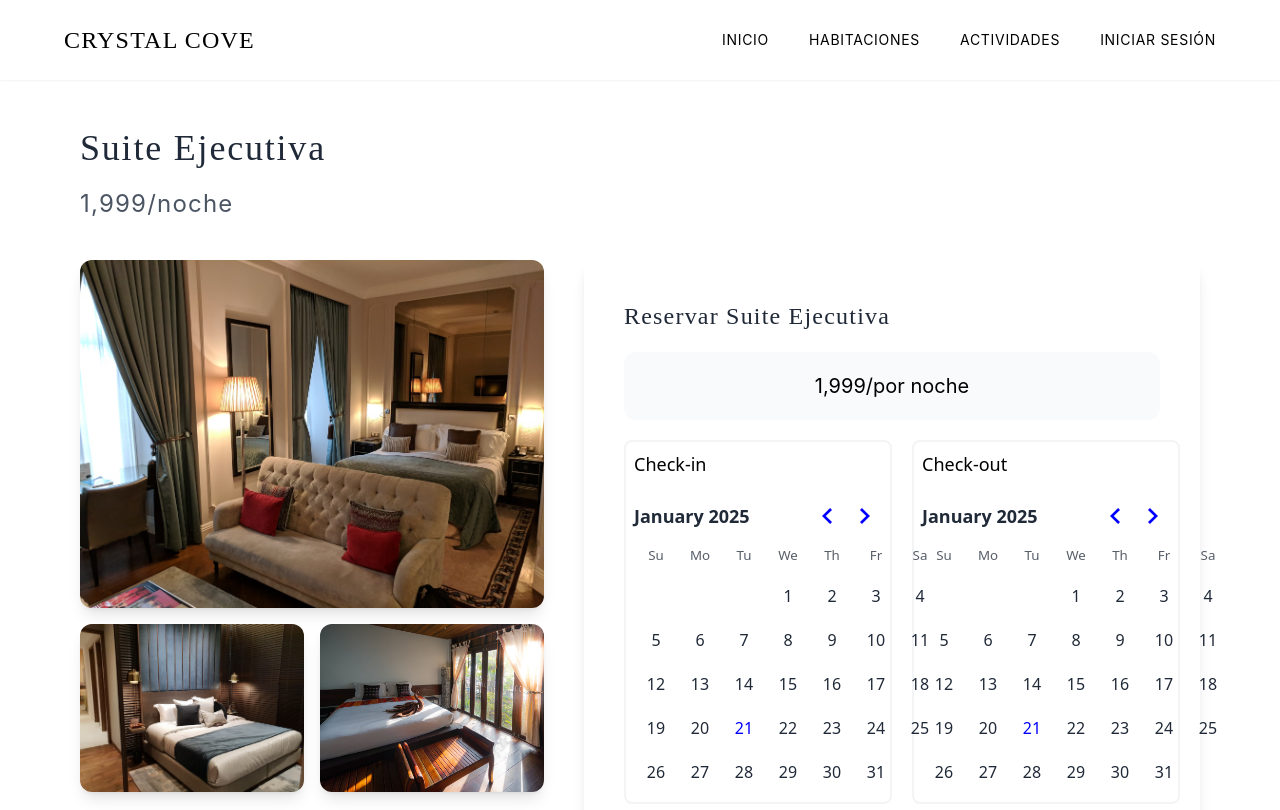
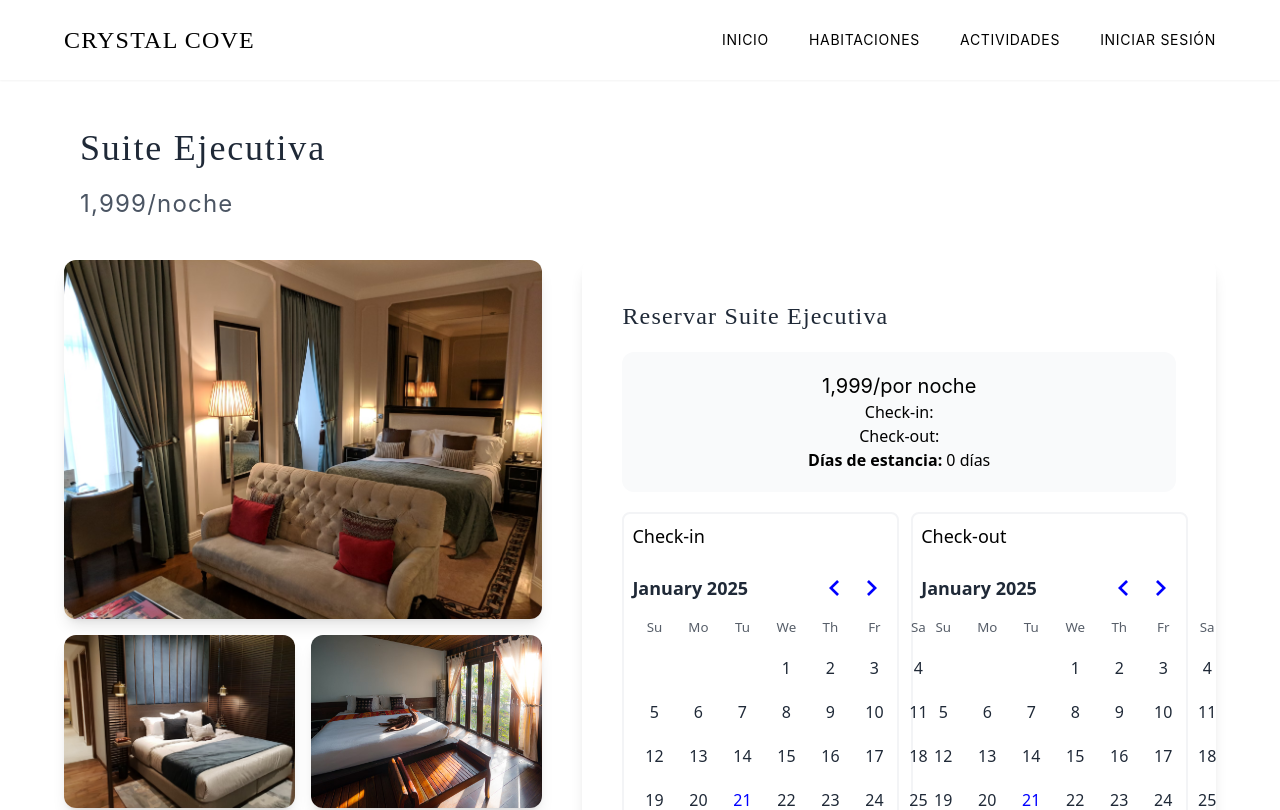
Before and after one commit to Robert-29/Reservaciones-de-Hotel, a React (Vite) app: page /reservar in a window 1280 px wide. Shown: the top 810 px of the page. Built offline with nearby package versions, Linux system fonts and the light colour scheme.

Commit message:
Funcionalidad del calendario

```diff
--- a/src/index.css
+++ b/src/index.css
@@ -9,7 +9,15 @@
 /* Personalización de días seleccionados */
 .rd-day--selected {
     background-color: #3b82f6; /* Tailwind blue-500 */
-    color: white;
+    color: red;
+  }
+
+  .rdp-day--selected {
+    @apply bg-blue-500 text-white;
+  }
+
+  .rdp-day--today {
+    @apply border-2 border-blue-500;
   }
 
   /* Hover para los días */
@@ -24,3 +32,9 @@
     font-weight: 600;
     color: #1f2937; /* Tailwind gray-800 */
   }
+
+  /*Desabilitar fechas pasadas*/
+  .rdp-day--disabled {
+    opacity: 0.5;
+    cursor: not-allowed;
+  }
--- a/src/pages/Reservar.jsx
+++ b/src/pages/Reservar.jsx
@@ -8,6 +8,27 @@ const Reservar = () => {
   const [checkIn, setCheckIn] = useState(null);
   const [checkOut, setCheckOut] = useState(null);
 
+  //formatear la fecha de manera que sea mas legible
+  const formatDate = (date) => {
+    if (!date) return ''; // Si no hay fecha seleccionada, retorna un string vacío
+    return date.toLocaleDateString('es-ES', {
+      weekday: 'long',
+      year: 'numeric',
+      month: 'long',
+      day: 'numeric',
+    });
+  };
+
+
+    // Función para calcular los días entre check-in y check-out
+    const calculateDays = (checkIn, checkOut) => {
+      if (!checkIn || !checkOut) return 0; // Si alguna de las fechas no está seleccionada, retorna 0
+      const timeDifference = checkOut.getTime() - checkIn.getTime(); // Diferencia en milisegundos
+      const days = timeDifference / (1000 * 3600 * 24); // Convertir milisegundos a días
+      return days;
+    };
+
+
   return (
     <>
     <Menu />
@@ -15,7 +36,7 @@ const Reservar = () => {
       <h1 className="font-cormorant fotn-light text-4xl tracking-wider text-gray-800" >Suite Ejecutiva</h1>
       <span className="font-inter text-2xl text-gray-600 tracking-wider" >1,999/noche</span>
     </div>
-    <section className="flex px-20 space-x-10 mb-10" >
+    <section className="flex px-16 space-x-10 mb-10" >
       <div className="w-[45%] ">
       <div className="grid grid-cols-1 md:grid-cols-2 gap-4">
         <div className="col-span-1 md:col-span-2">
@@ -61,14 +82,21 @@ const Reservar = () => {
         </div>
       </div>
     </div>
+
     <div className="w-[55%] p-10 shadow-lg rounded-xl space-y-5 " >
       <h2 className='font-cormorant font-light text-gray-800 tracking-wider text-2xl' >Reservar Suite Ejecutiva </h2>
       <div className=' bg-gray-50 rounded-xl p-5 flex flex-col justify-center items-center' >
         <p className='font-inter text-xl ' >1,999/por noche</p>
+        <p>Check-in: {formatDate(checkIn)}</p>
+        <p>Check-out: {formatDate(checkOut)}</p>
+        <p>
+              <strong>Días de estancia: </strong>
+              {calculateDays(checkIn, checkOut)} días
+            </p>
       </div>
 
       {/* Calendario Check-in */}
-      <div className='flex space-x-5 w-full' >
+      <div className='flex space-x-3 w-full' >
         <div className="bg-white border-gray-100 border-2 p-2 rounded-lg w-[50%]">
           <h3 className="text-lg font-medium mb-4">Check-in</h3>
           <DayPicker
```
Also changed, not shown: src/index.jsx (deleted).
